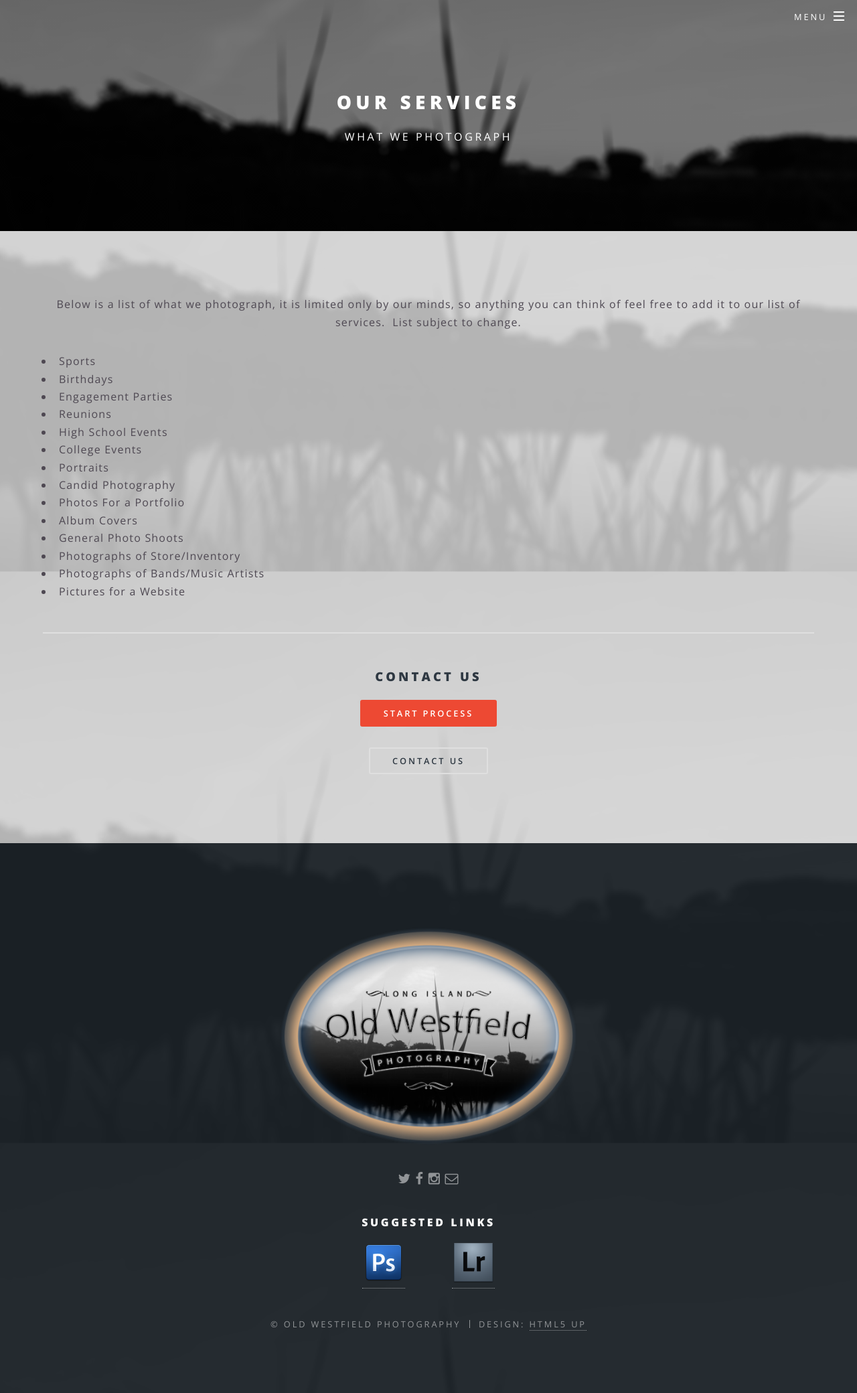
After one commit to ras592/fuzzy-eureka, a Flask app: template templates/gallery.html in a window 1280 px wide. The commit adds this page. Shown: the whole page at 67% size. Run offline with Flask 2, Linux system fonts and the light colour scheme; the template is opened without the code that fills it, so the values that code supplies are empty.

Commit message:
Added gallery and css/js links

```diff
--- a/templates/base.html
+++ b/templates/base.html
@@ -16,6 +16,8 @@ TO-DO:
 		<meta name="viewport" content="width=device-width, initial-scale=1" />
 		<link rel="stylesheet" href="{{ url_for('static', filename='css/style.css', _external=True) }}" />
 		<link rel="stylesheet" href="{{ url_for('static', filename='css/animate.css', _external=True) }}" />
+		<link rel="stylesheet" href="{{ url_for('static', filename='css/lightbox.min.css', _external=True) }}" />
+
         <style>
         #banner_img {
             margin-top: 0%;
@@ -157,6 +159,8 @@ TO-DO:
         <script src="{{ url_for('static', filename='js/features.js', _external=True) }}"></script>
 		<script src="{{ url_for('static', filename='js/hover.js', _external=True) }}"></script>
 		<script src="{{ url_for('static', filename='js/wow.min.js', _external=True) }}"></script>
+		<script src="{{ url_for('static', filename='js/lightbox.min.js', _external=True) }}"></script>
+
 		<script>new WOW().init();</script>
 	</body>
 </html>
--- /dev/null
+++ b/templates/gallery.html
@@ -0,0 +1,39 @@
+{% extends "base.html" %}
+{% block content %}
+<!-- Main -->
+<article id="main">
+	<header>
+		<h2 class="wow fadeInUp" data-wow-duration="2s" data-wow-delay="0.5s">Our&nbsp;Services</h2>
+		<p class="wow fadeInUp" data-wow-duration="2s" data-wow-delay="0.5s">What we photograph</p>
+	</header>
+	<section class="wrapper style5">
+		<div class="inner">
+            <p style="text-align: center;">Below is a list of what we photograph, it is limited only by our minds, so anything you can think of feel free to add it to our list of services. &nbsp;List subject to change.</p>
+            <ul>
+                <li>Sports</li>
+                <li>Birthdays</li>
+                <li>Engagement Parties</li>
+                <li>Reunions</li>
+                <li>High School Events</li>
+                <li>College Events</li>
+                <li>Portraits</li>
+                <li>Candid Photography</li>
+                <li>Photos For a Portfolio</li>
+                <li>Album Covers</li>
+                <li>General Photo Shoots</li>
+                <li>Photographs of Store/Inventory</li>
+                <li>Photographs of Bands/Music Artists</li>
+                <li>Pictures for a Website</li>
+            </ul>
+			<hr />
+            <h3 style="text-align: center;">Contact Us</h3>
+			<div align="center">
+                <ul class="actions vertical" align="center">
+                    <li><a href="/application" class="button special">Start Process</a></li>
+                    <li><a href="/contact" class="button">Contact Us</a></li>
+                </ul>
+            </div>
+		</div>
+	</section>
+</article>
+{% endblock %}
```
